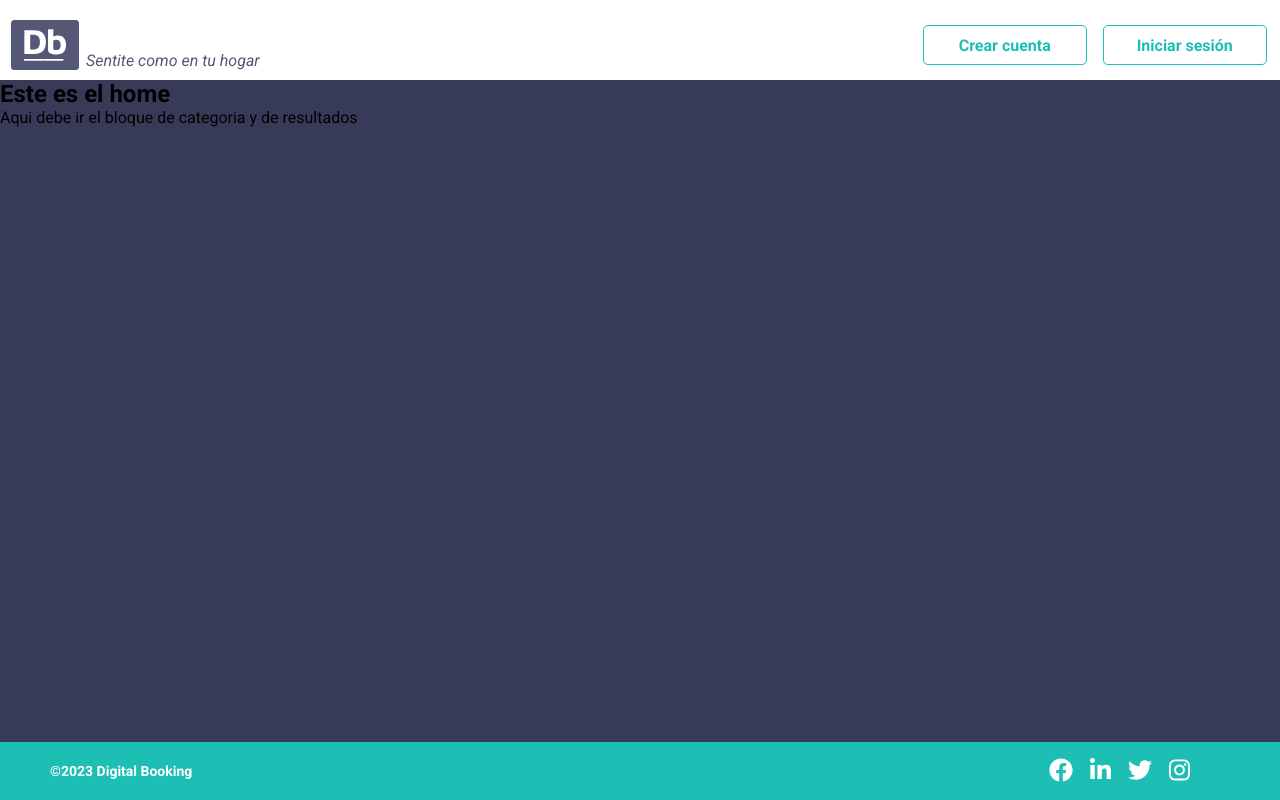
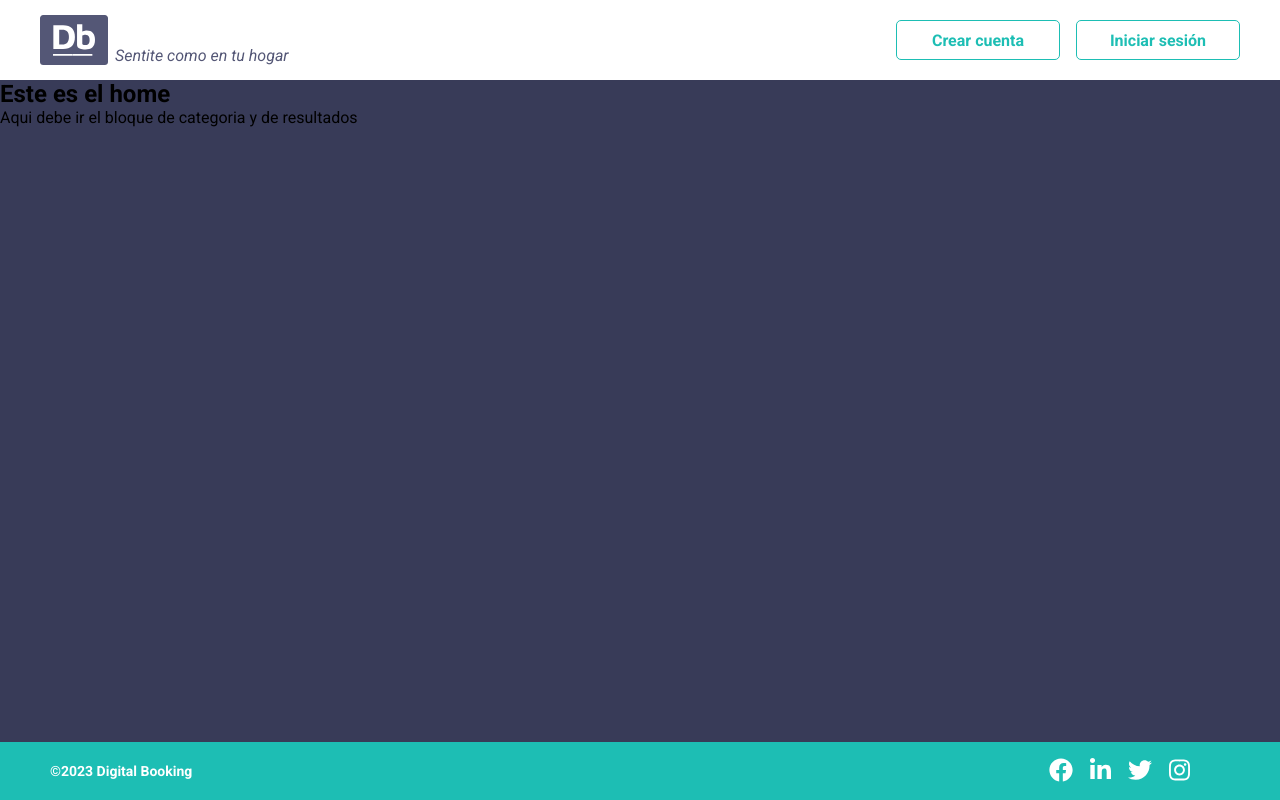
Before and after one commit to nataliehelm/digital-booking, a React (Create React App) app in the folder frontend/fe-digital-booking/: page / in a window 1280 px wide. Built offline with nearby package versions, Linux system fonts and the light colour scheme.

Commit message:
fix(Header): fixing desktop padding

```diff
--- a/frontend/fe-digital-booking/src/components/Header/Header.module.scss
+++ b/frontend/fe-digital-booking/src/components/Header/Header.module.scss
@@ -46,7 +46,7 @@
 @media (min-width: $lg) {
   .header-container {
     height: 80px;
-    padding: 20px 13.25px 10px 11px;
+    padding: 15px 40px 15px 40px;
   }
   .slogan {
     display: inline;
```
